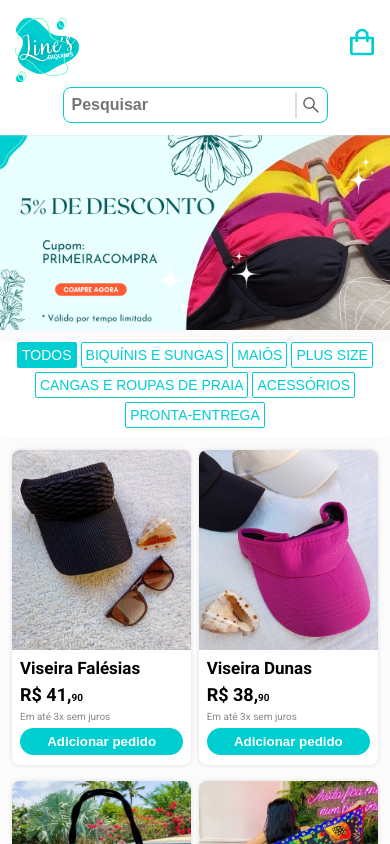
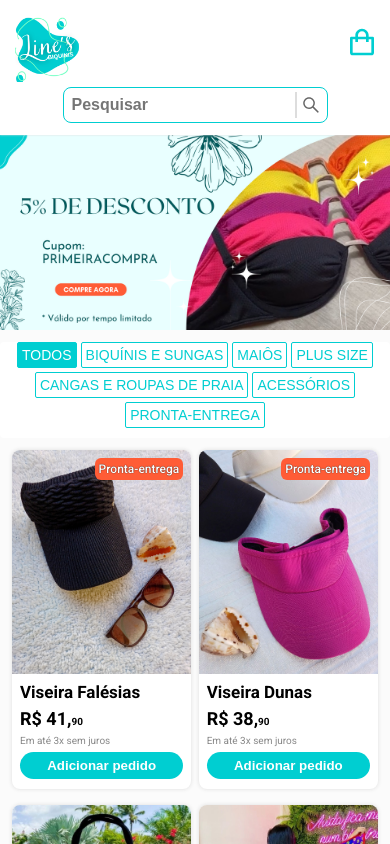
Before and after one commit to FranciscoNeto2909/iec_biquinis, a React (Vite) app: page / in a window 390 px wide. Shown: the top 844 px of the page. Built offline with nearby package versions, Linux system fonts and the light colour scheme.

Commit message:
new feature added to card and code improved

```diff
--- a/src/App.jsx
+++ b/src/App.jsx
@@ -108,6 +108,7 @@ export default function App() {
     if (cart === null) {
       localStorage.setItem('cart', JSON.stringify([]))
     }
+
   }, [])
 
   useEffect(() => {
--- a/src/components/card/Card.jsx
+++ b/src/components/card/Card.jsx
@@ -1,8 +1,11 @@
+/* eslint-disable react/prop-types */
 import "./card.css"
 export default function Card({ bik, handleOpenModal }) {
 
     const price = bik.colors[0].sizes[0].price - 1
     const percent = ((bik.discount / 100).toFixed(2) * price).toFixed(0)
+
+    const inStock = bik.colors.filter(col => col.inStock === true).length > 0
 
     function handleSetItem() {
         handleOpenModal(bik)
@@ -10,6 +13,11 @@ export default function Card({ bik, handleOpenModal }) {
 
     return (
         <div className="card" onClick={handleSetItem}>
+            {inStock &&
+                <div className="card_inStock">
+                    Pronta-entrega
+                </div>
+            }
             <div className="card_image">
                 <img src={bik.images[0]} alt="biquini" className="card_img" />
             </div>
--- a/src/components/card/card.css
+++ b/src/components/card/card.css
@@ -9,6 +9,24 @@
     overflow: hidden;
     cursor: pointer;
     box-shadow: 0 0 4px #ddd;
+}
+
+.card:hover{
+    transform: scale(1.01);
+    box-shadow: 0 0 12px #0003;
+}
+
+.card_inStock {
+    position: absolute;
+    background-color: #ff5c36;
+    color: #fff;
+    text-shadow: 0 0 1px #000;
+    font-weight: 500;
+    padding: 4px;
+    font-size: 12px;
+    border-radius: 6px;
+    top: 8px;
+    right: 8px;
 }
 
 .card_img {
@@ -110,8 +128,9 @@
         font-size: 10px;
     }
 
-    .card_img{
-        max-height: 200px;
-        aspect-ratio: 1/2;
+    .card_img {
+        width: 100%;
+        max-height: auto;
+        height: auto;
     }
 }
--- a/src/index.css
+++ b/src/index.css
@@ -16,6 +16,5 @@ select:focus {
 }
 
 :root {
-  font-family: Inter, system-ui, Avenir, Helvetica, Arial, sans-serif;
   font-family: 'Roboto', sans-serif;
 }
```
